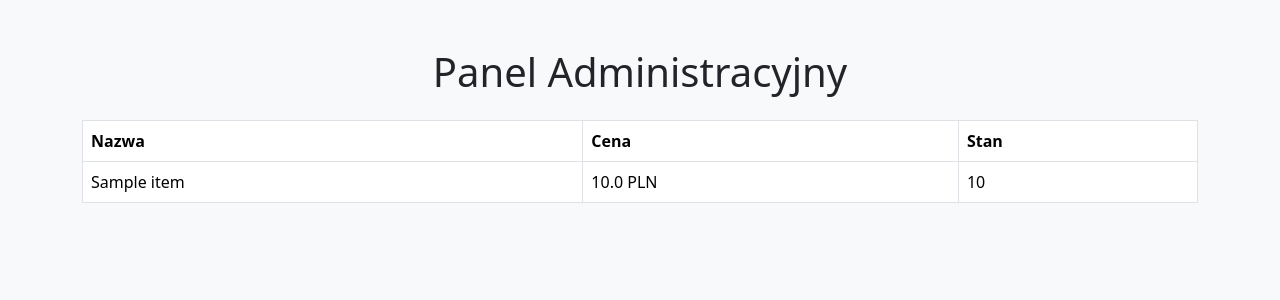
After one commit to MeramQ/webSklep, a Django app: page /admin-panel/ in a window 1280 px wide. The commit adds this page. Shown: the top 300 px of the page. Run offline with Django 5.2, Linux system fonts and the light colour scheme; tables that the repository leaves empty hold one stand-in row (values such as "Sample post"); some libraries are stand-ins or nearby versions.

Commit message:
added an admin panel

```diff
--- /dev/null
+++ b/webMySklep/templates/admin-panel.html
@@ -0,0 +1,42 @@
+<!DOCTYPE html>
+<html lang="pl">
+
+<head>
+    <meta charset="UTF-8">
+    <meta name="viewport" content="width=device-width, initial-scale=1.0">
+    <title>Panel administracyjny</title>
+    {% load bootstrap5 %}
+    {% bootstrap_css %}
+    {% bootstrap_javascript %}
+</head>
+
+<body class="bg-light">
+    <div class="container py-5">
+        <h1 class="mb-4 text-center">Panel Administracyjny</h1>
+
+        <table class="table table-bordered">
+            <thead>
+                <tr>
+                    <th>Nazwa</th>
+                    <th>Cena</th>
+                    <th>Stan</th>
+                </tr>
+            </thead>
+            <tbody>
+                {% for item in items %}
+                <tr>
+                    <td>{{ item.name }}</td>
+                    <td>{{ item.price }} PLN</td>
+                    <td>{{ item.stock }}</td>
+                </tr>
+                {% empty %}
+                <tr>
+                    <td colspan="3" class="text-center">Brak produktów</td>
+                </tr>
+                {% endfor %}
+            </tbody>
+        </table>
+    </div>
+</body>
+
+</html>
--- a/webMySklep/templates/item-list.html
+++ b/webMySklep/templates/item-list.html
@@ -12,7 +12,10 @@
 
 <body class="bg-light">
     <div class="container py-5">
-        <h1 class="mb-4 text-center">Produkty</h1>
+        <div class="d-flex justify-content-between align-items-center mb-4">
+            <h1 class="text-center">Produkty</h1>
+            <a href="{% url 'admin-panel' %}" class="btn btn-secondary">Panel Administratora</a>
+        </div>
 
         <div class="row">
             {% for item in items %}
--- a/webMySklep/urls.py
+++ b/webMySklep/urls.py
@@ -1,6 +1,7 @@
 from django.urls import path
-from .views import index
+from .views import index, admin
 
 urlpatterns = [
     path('', index, name='index'),
+    path('admin-panel/', admin, name='admin-panel'),
 ]
--- a/webMySklep/views.py
+++ b/webMySklep/views.py
@@ -5,3 +5,7 @@ from .models import Item
 def index(request):
     items = Item.objects.all()
     return render(request, 'item-list.html', {'items': items})
+
+def admin(request):
+    items = Item.objects.all()
+    return render(request, 'admin-panel.html', {'items': items})
```
